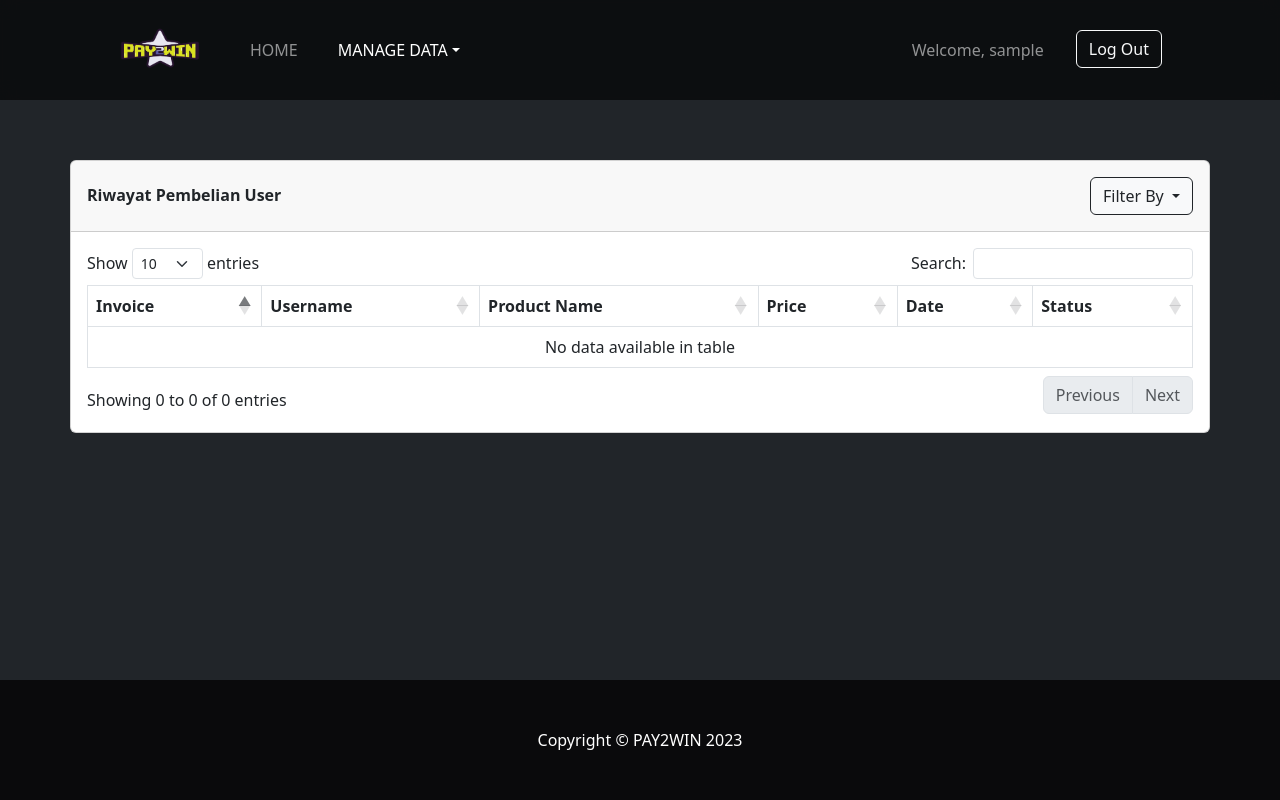
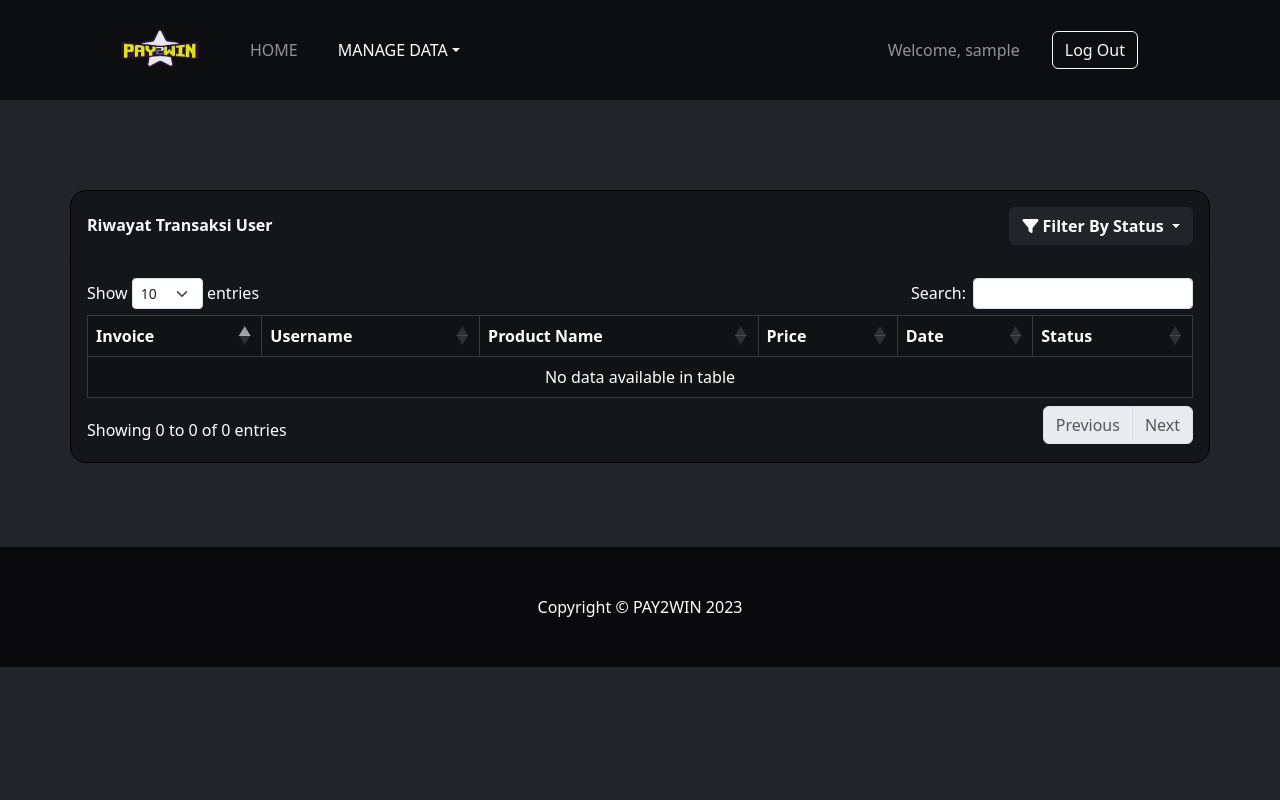
Before and after one commit to ezrabrilliant/project-tekweb, a PHP site: page /transaksi.php in a window 1280 px wide. Run offline with PHP 8.4, Linux system fonts and the light colour scheme; the visitor is signed in with stand-in values (Sample User, id 1); data that the repository does not hold is empty; some libraries are stand-ins or nearby versions.

Commit message:
Update transaksi.php

```diff
--- a/transaksi.php
+++ b/transaksi.php
@@ -93,6 +93,7 @@
 
     <title>Riwayat Pembelian User</title>
 
+    <link rel="stylesheet" href="css/styles.css">
     <script src="https://kit.fontawesome.com/785e8a7b97.js" crossorigin="anonymous"></script>
     <script src="https://ajax.googleapis.com/ajax/libs/jquery/3.7.1/jquery.min.js"></script>
     <link rel="stylesheet"
@@ -105,21 +106,6 @@
     <script defer src="https://cdn.datatables.net/1.13.6/js/dataTables.bootstrap5.min.js"></script>
 
     <style>
-        body {
-            min-height: 100vh;
-            display: flex;
-            flex-direction: column;
-            margin: 0;
-        }
-
-        main {
-            flex-grow: 1;
-        }
-
-        footer {
-            margin-top: auto;
-        }
-
         .checkbox-menu li label {
             display: block;
             padding: 3px 10px;
@@ -147,6 +133,15 @@
 
 <body class="bg-dark">
 
+    <div class="blob-c">
+        <div class="shape-blob one"></div>
+        <div class="shape-blob two"></div>
+        <div class="shape-blob three"></div>
+        <div class="shape-blob four"></div>
+        <div class="shape-blob five"></div>
+        <div class="shape-blob six"></div>
+    </div>
+
     <!-- Navigation-->
     <nav class="py-4 navbar navbar-expand-lg navbar-dark fixed-top"
         style="background: rgba(0, 0, 0, 0.6) !important; backdrop-filter: blur(10px) saturate(125%); z-index: 2; -webkit-backdrop-filter: blur(10px) saturate(125%);">
@@ -159,10 +154,11 @@
                 data-bs-target="#navbarSupportedContent" aria-controls="navbarSupportedContent" aria-expanded="false"
                 aria-label="Toggle navigation"><span class="navbar-toggler-icon"></span></button>
             <div class="collapse navbar-collapse" id="navbarSupportedContent">
-                <ul class="navbar-nav me-auto mb-2 mb-lg-0 ms-lg-4">
-                    <li class="nav-item me-4"><a class="nav-link" aria-current="page" href="admin.php">HOME</a>
+                <ul class="navbar-nav align-items-center me-auto mb-2 mb-lg-0 ms-lg-4">
+                    <li class="nav-item me-lg-4 d-lg-block"><a class="nav-link" aria-current="page"
+                            href="admin.php">HOME</a>
                     </li>
-                    <div class="nav-item me-4 dropdown">
+                    <div class="nav-item me-lg-4 d-lg-block dropdown">
                         <a href="#" class="nav-link dropdown-toggle active" data-bs-toggle="dropdown">MANAGE DATA</a>
                         <div class="dropdown-menu dropdown-menu-dark">
                             <a href="manage_produk.php" class="dropdown-item">Manage Produk</a>
@@ -174,14 +170,14 @@
                     </div>
                 </ul>
 
-                <ul class="navbar-nav mb-2 mb-lg-0 ms-lg-4">
-                    <li class="nav-item">
-                        <a class="nav-link me-4" href="">
+                <ul class="navbar-nav align-items-center mb-2 mb-lg-0 ms-lg-4">
+                    <li class="nav-item me-lg-4 d-lg-block">
+                        <a class="nav-link" href="">
                             Welcome,
                             <?php echo $userName; ?> <i class="bi bi-person-circle"></i>
                         </a>
                     </li>
-                    <li class="nav-item">
+                    <li class="nav-item me-lg-4 d-lg-block">
                         <button type="button" class="btn btn-outline-light" data-bs-toggle="modal"
                             data-bs-target="#logoutModal">Log Out</button>
                     </li>
@@ -190,26 +186,22 @@
         </div>
     </nav>
 
-    <!-- Page Wrapper -->
-    <div id="wrapper">
-        <!-- Content Wrapper -->
+    <div id="wrapper" style='margin-top: 150px !important; margin-bottom: 40px !important;'>
         <div id="content-wrapper" class="d-flex flex-column">
-            <!-- Main Content -->
             <div id="content">
-                <div class="container" style="padding: 160px 0 20px 0;">
-                    <div class="card mb-4">
-
+                <div class="container" style="padding: 40px 0 20px 0;">
+                    <div class="card border-black text-white mb-4 animate"
+                        style='border-radius: 1rem;background-color: rgb(0, 0, 0, 0.4) !important'>
                         <div class="card-header py-3">
                             <div class="row align-items-center justify-content-between">
                                 <div class="col-md-6">
-                                    <h6 class="m-0 font-weight-bold text-dark"><strong>Riwayat Pembelian User</strong>
-                                    </h6>
+                                    <h6 class="m-0 font-weight-bold text-light"><strong>Riwayat Transaksi User</strong></h6>
                                 </div>
                                 <div class="col-md-6 d-flex justify-content-end">
                                     <div class="dropdown" style="position: relative;">
-                                        <button class="btn btn-light btn-outline-dark dropdown-toggle" type="button"
-                                            id="filterDropdown" data-bs-toggle="dropdown" aria-expanded="false">
-                                            Filter By
+                                        <button class="btn btn-dark dropdown-toggle" type="button" id="filterDropdown"
+                                            data-bs-toggle="dropdown" aria-expanded="false">
+                                            <strong> <i class="fa-solid fa-filter"></i> Filter By Status </strong>
                                         </button>
                                         <ul class="dropdown-menu checkbox-menu dropdown-menu-end" data-bs-theme="dark"
                                             style="z-index: 3;" aria-labelledby="dropdownMenuButton">
@@ -237,12 +229,11 @@
                             </div>
                         </div>
 
+
                         <div class="card-body">
-
                             <div class="table-responsive">
-
-                                <table class="table table-bordered" id="dataTable" width="100%" cellspacing="0">
-
+                                <table class="table table-bordered table-dark" id="dataTable" width="100%"
+                                    cellspacing="0" style="--bs-table-bg: rgb(0, 0, 0, 0.2) !important;">
                                     <thead>
                                         <tr>
                                             <th>Invoice</th>
@@ -253,16 +244,6 @@
                                             <th>Status</th>
                                         </tr>
                                     </thead>
-                                    <!-- <tfoot>
-                                        <tr>
-                                            <th>Username</th>
-                                            <th>Product Name</th>
-                                            <th>Price</th>
-                                            <th>Payment Method</th>
-                                            <th>Date</th>
-                                            <th>Invoice</th>
-                                        </tr>
-                                    </tfoot> -->
                                     <tbody id="tableBody">
                                         <?php
                                         foreach ($rows as $row) {
@@ -297,22 +278,16 @@
                             </div>
                         </div>
                     </div>
-
                 </div>
-                <!-- /.container-fluid -->
-
             </div>
-            <!-- End of Main Content -->
         </div>
-        <!-- End of Content Wrapper -->
-
     </div>
 
     <!-- modal logout-->
     <div class="modal fade" id="logoutModal" tabindex="-1" role="dialog" aria-labelledby="exampleModalLabel"
         aria-hidden="true">
         <div class="modal-dialog modal-dialog-centered" role="document">
-            <div class="modal-content">
+            <div class="modal-content bg-dark text-white">
                 <div class="modal-header">
                     <h5 class="modal-title" id="exampleModalLabel">Are you sure you want to Logout?</h5>
                     <button type="button" class="btn-close" data-bs-dismiss="modal" aria-label="Close"></button>
@@ -325,16 +300,13 @@
             </div>
         </div>
     </div>
-    <!-- modal -->
 
     <script>
         function logout() {
-            // Buat permintaan AJAX ke server untuk menghapus sesi
             var xhr = new XMLHttpRequest();
             xhr.open('GET', 'logout.php', true);
             xhr.onreadystatechange = function () {
                 if (xhr.readyState == 4 && xhr.status == 200) {
-                    // Jika sesi dihapus dengan sukses, redirect ke halaman index.php
                     window.location.href = 'index.php';
                 }
             };
@@ -373,7 +345,6 @@
 
 
     <script>
-        // Prevent dropdown from closing when clicking on checkboxes
         $('.dropdown-menu').on('click', function (e) {
             e.stopPropagation();
         });
```
